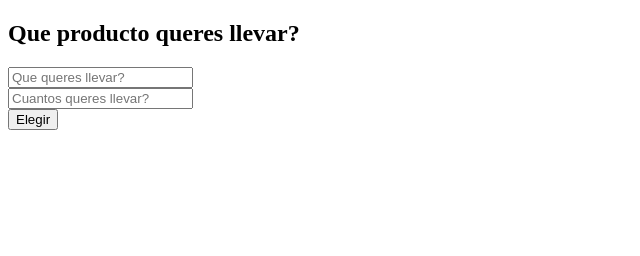
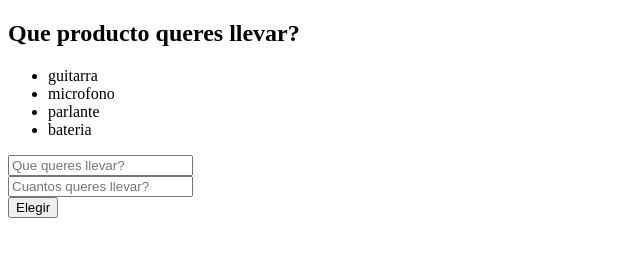
Before and after one commit to DamianArevalo/javascript, a plain HTML site: page PreEntrega3Arevalo.html in a window 1280 px wide. Shown: the whole page, without its empty margins (0-640 px from the left). Drawn offline with Linux system fonts and the light colour scheme.

Commit message:
se actualizo la pre entrega

```diff
--- a/PreEntrega3Arevalo.html
+++ b/PreEntrega3Arevalo.html
@@ -26,6 +26,6 @@
 
 
 
-    <script src="PreEntrega2Arevalo.js"></script>
+    <script src="PreEntrega3Arevalo.js"></script>
 </body>
 </html>
--- a/PreEntrega3Arevalo.js
+++ b/PreEntrega3Arevalo.js
@@ -1,6 +1,4 @@
-
-
-    /* Declaracion de variables */
+  /* Declaracion de variables */
 
     let productoSeleccionado;
     let cantidadProducto;
@@ -49,7 +47,7 @@
         listaProductos.map(producto => {
             let liElement = document.createElement("li");
             ulElement.appendChild(liElement);
-            liElement.innerText = producto.nombre
+            liElement.innerText = producto.nombre;
         });
     }
 
```
